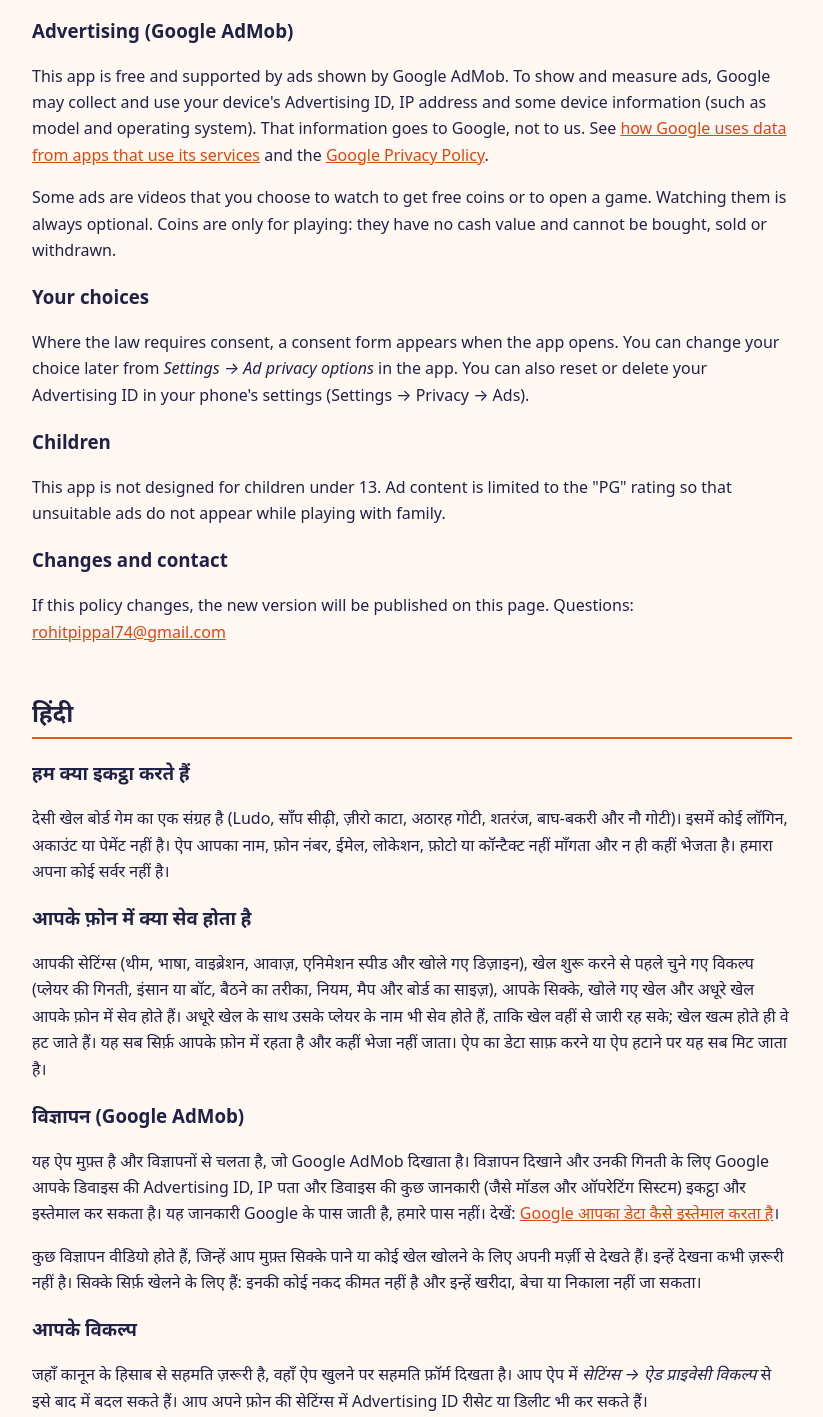
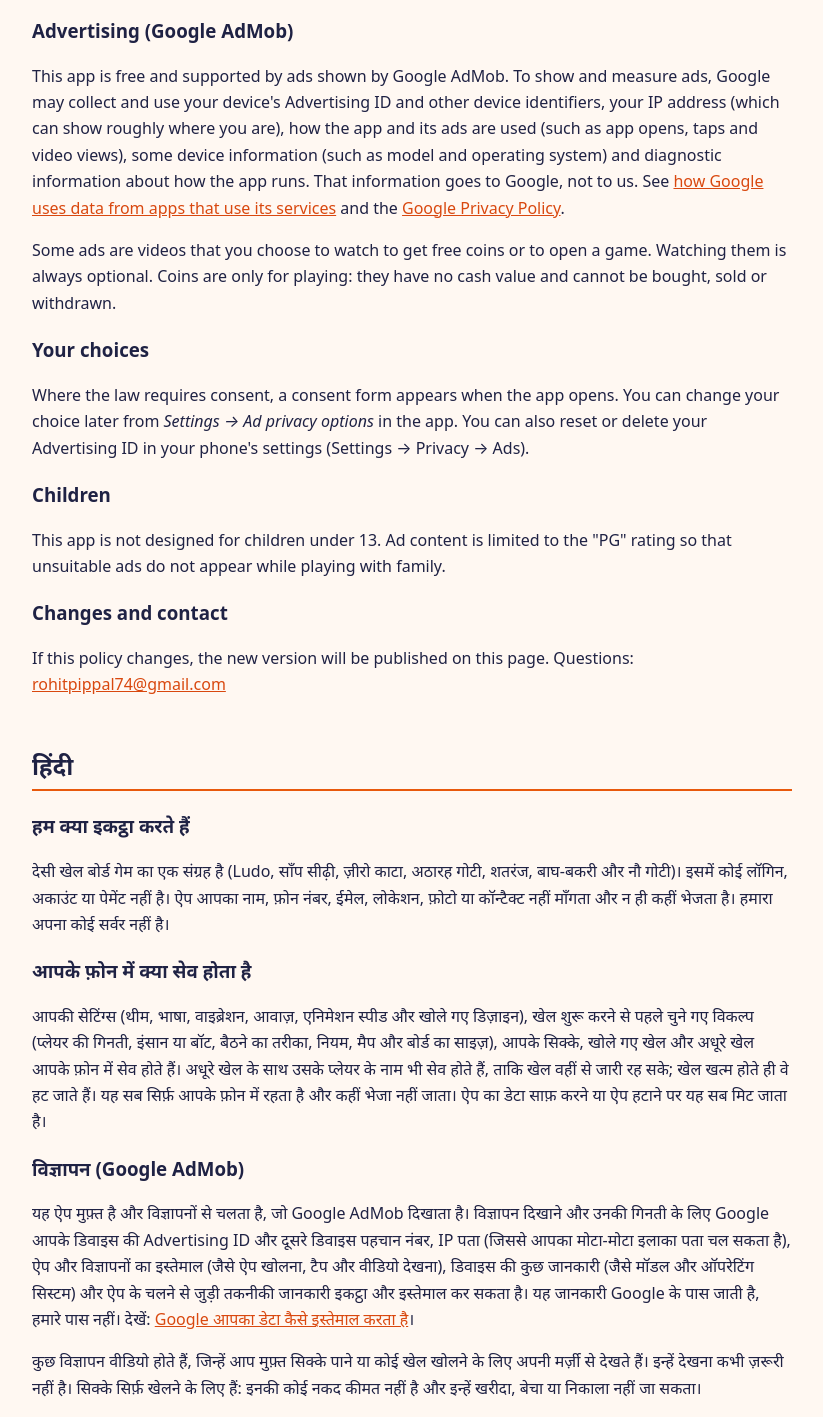
Before and after one commit to rohitpippal74/rohitpippal74.github.io, a plain HTML site: page privacy-policy.html in a window 1280 px wide. Shown: the part 607-2024 px from the top of the page, without its empty margins (228-1051 px from the left). Drawn offline with Linux system fonts and the light colour scheme.

Commit message:
Privacy policy: list what the ads SDK collects
Co-Authored-By: Claude Opus 5.5 <noreply@anthropic.com>

```diff
--- a/privacy-policy.html
+++ b/privacy-policy.html
@@ -52,9 +52,7 @@
 
     <h3>Advertising (Google AdMob)</h3>
     <p>
-      This app is free and supported by ads shown by Google AdMob. To show and measure ads, Google may
-      collect and use your device's Advertising ID, IP address and some device information (such as
-      model and operating system). That information goes to Google, not to us. See
+      This app is free and supported by ads shown by Google AdMob. To show and measure ads, Google may collect and use your device's Advertising ID and other device identifiers, your IP address (which can show roughly where you are), how the app and its ads are used (such as app opens, taps and video views), some device information (such as model and operating system) and diagnostic information about how the app runs. That information goes to Google, not to us. See
       <a href="https://policies.google.com/technologies/partner-sites">how Google uses data from apps
       that use its services</a> and the
       <a href="https://policies.google.com/privacy">Google Privacy Policy</a>.
@@ -101,10 +99,7 @@
 
       <h3>विज्ञापन (Google AdMob)</h3>
       <p>
-        यह ऐप मुफ़्त है और विज्ञापनों से चलता है, जो Google AdMob दिखाता है। विज्ञापन दिखाने और उनकी
-        गिनती के लिए Google आपके डिवाइस की Advertising ID, IP पता और डिवाइस की कुछ जानकारी (जैसे मॉडल
-        और ऑपरेटिंग सिस्टम) इकट्ठा और इस्तेमाल कर सकता है। यह जानकारी Google के पास जाती है, हमारे पास
-        नहीं। देखें:
+        यह ऐप मुफ़्त है और विज्ञापनों से चलता है, जो Google AdMob दिखाता है। विज्ञापन दिखाने और उनकी गिनती के लिए Google आपके डिवाइस की Advertising ID और दूसरे डिवाइस पहचान नंबर, IP पता (जिससे आपका मोटा-मोटा इलाका पता चल सकता है), ऐप और विज्ञापनों का इस्तेमाल (जैसे ऐप खोलना, टैप और वीडियो देखना), डिवाइस की कुछ जानकारी (जैसे मॉडल और ऑपरेटिंग सिस्टम) और ऐप के चलने से जुड़ी तकनीकी जानकारी इकट्ठा और इस्तेमाल कर सकता है। यह जानकारी Google के पास जाती है, हमारे पास नहीं। देखें:
         <a href="https://policies.google.com/technologies/partner-sites?hl=hi">Google आपका डेटा कैसे
         इस्तेमाल करता है</a>।
       </p>
```
